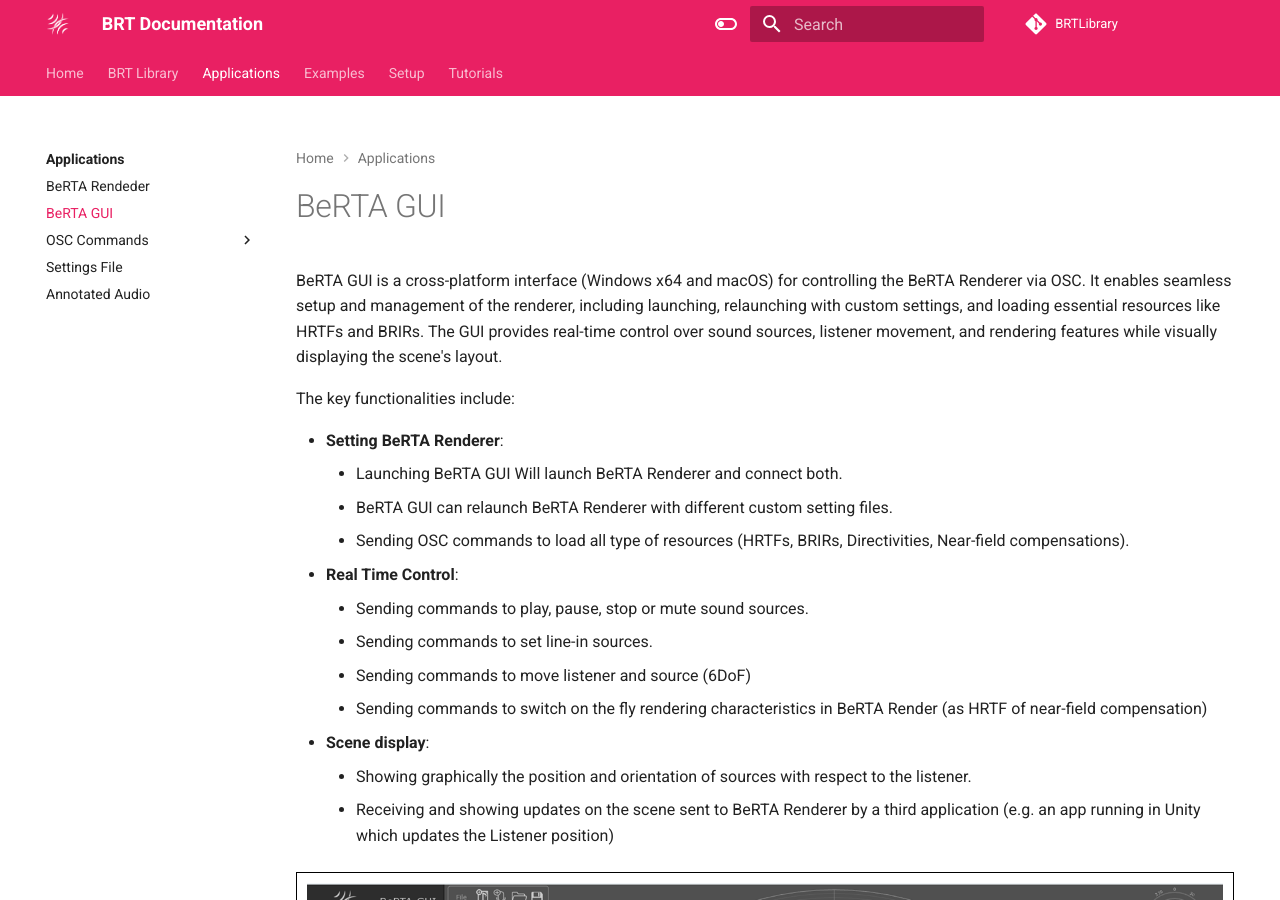
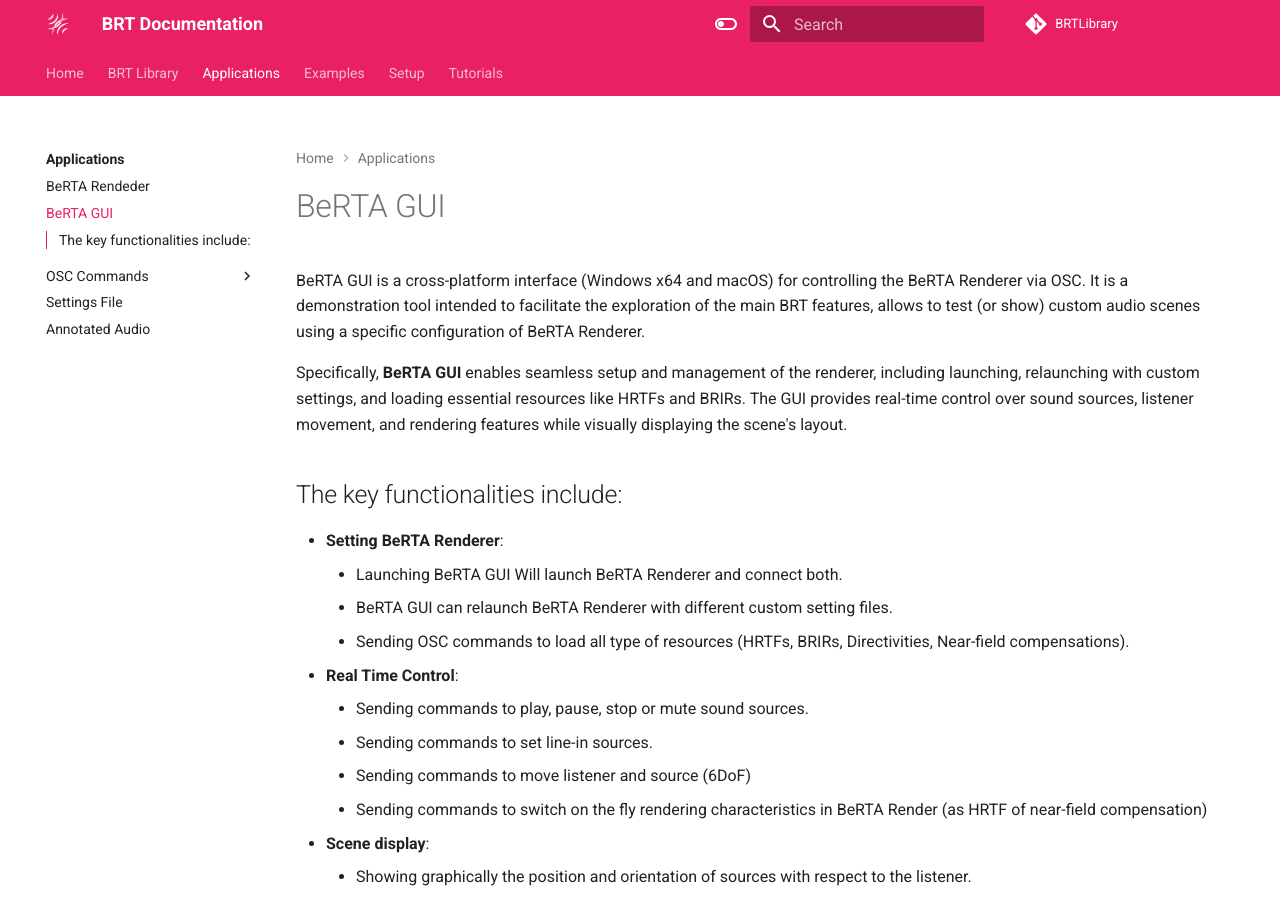
Before and after one commit to GrupoDiana/BRT-Documentation, an MkDocs documentation site: the page built from docs/applications/berta-gui.md, in a window 1280 px wide and 900 px high. Built offline with MkDocs 1.6.1 and Material for MkDocs 9.7.7, drawn with Linux system fonts in a browser that asks for light colours; comment, search, counter and statistics services are not loaded.

Commit message:
feat: Cosmetic changes

```diff
--- a/docs/applications/berta-gui.md
+++ b/docs/applications/berta-gui.md
@@ -1,8 +1,10 @@
-#BeRTA GUI
+# BeRTA GUI
 
-BeRTA GUI is a cross-platform interface (Windows x64 and macOS) for controlling the BeRTA Renderer via OSC. It enables seamless setup and management of the renderer, including launching, relaunching with custom settings, and loading essential resources like HRTFs and BRIRs. The GUI provides real-time control over sound sources, listener movement, and rendering features while visually displaying the scene's layout.
+BeRTA GUI is a cross-platform interface (Windows x64 and macOS) for controlling the BeRTA Renderer via OSC. It is a demonstration tool intended to facilitate the exploration of the main BRT features, allows to test (or show) custom audio scenes using a specific configuration of BeRTA Renderer.
 
-The key functionalities include:
+Specifically, **BeRTA GUI** enables seamless setup and management of the renderer, including launching, relaunching with custom settings, and loading essential resources like HRTFs and BRIRs. The GUI provides real-time control over sound sources, listener movement, and rendering features while visually displaying the scene's layout.
+
+## The key functionalities include:
 
 - **Setting BeRTA Renderer**:
     - Launching BeRTA GUI Will launch BeRTA Renderer and connect both.
@@ -17,7 +19,6 @@
     - Showing graphically the position and orientation of sources with respect to the listener.
     - Receiving and showing updates on the scene sent to BeRTA Renderer by a third application (e.g. an app running in Unity which updates the Listener position)
 
-
  <div style="border: 1px solid #000; padding: 10px; display: inline-block;">
     <img src="/BRT-Documentation/assets/berta_gui.png" alt="HRTF offline process" style="display: block; margin: 0 auto;">
     <p style="text-align: center;">BeRTA GUI Interface</p>
```
